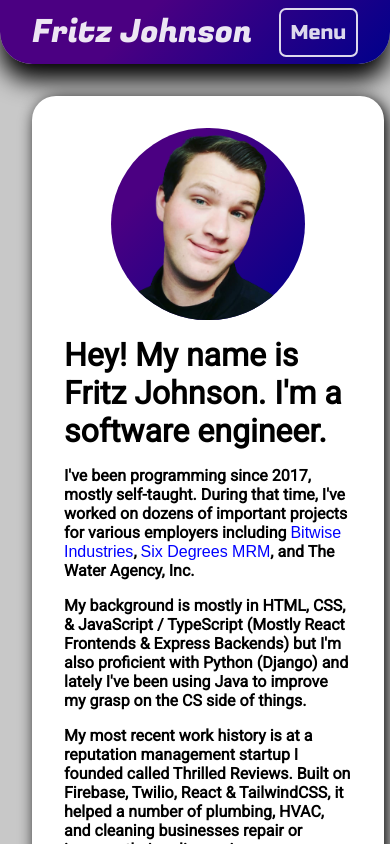
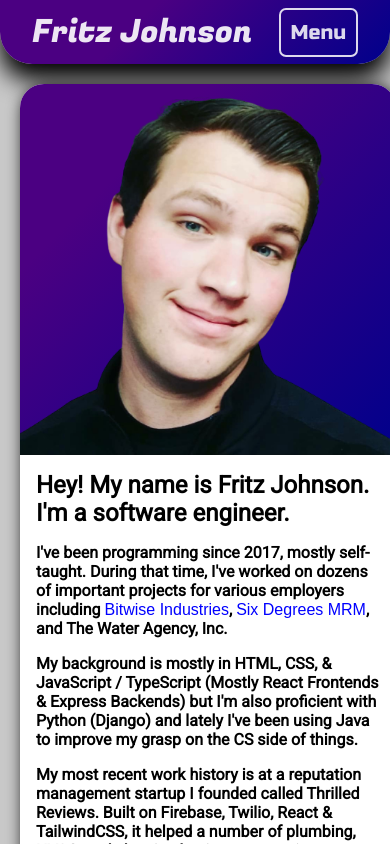
Before and after one commit to FritzTheDev/site, a React (Create React App) app: page / in a window 390 px wide. Shown: the top 844 px of the page. Built offline with nearby package versions, Linux system fonts and the light colour scheme.

Commit message:
cleanup the old "about" page

```diff
--- a/src/pages/Home/WelcomeBar.module.css
+++ b/src/pages/Home/WelcomeBar.module.css
@@ -11,7 +11,7 @@
   div.welcomeBar img {
     min-height: 65vh;
     height: 100%;
-    background-image: linear-gradient(-0.125turn, darkblue, indigo 75%);
+    background-image: linear-gradient(-0.125turn, darkblue, indigo 70%);
     border-top-left-radius: 1.5em;
     border-bottom-left-radius: 1.5em;
   }
@@ -36,27 +36,33 @@
 
 @media only screen and (max-width: 1100px) {
   div.welcomeBar {
+    margin: -0.75em;
     grid-column: 1 / 13;
     display: flex;
     flex-direction: column;
     align-items: center;
     background-color: white;
-    padding: 2em;
     border-radius: 1.5em;
     box-shadow: 0.2em 0.2em 1em black;
   }
 
   div.welcomeBar img {
     height: 12em;
-    background-image: linear-gradient(-0.125turn, darkblue, indigo 75%);
+    margin: 1em;
+    margin-top: 1.5em;
+    background-image: linear-gradient(-0.125turn, darkblue, indigo 70%);
     border-radius: 1000em;
     margin-bottom: 1em;
+  }
+
+  div.welcomeBar div {
+    margin: 1em;
   }
 
   div.welcomeBar div h1 {
     font-family: 'Roboto';
     font-weight: 800;
-    font-size: 2em;
+    font-size: 1.5em;
     margin: 0px;
   }
 
@@ -67,6 +73,19 @@
   }
 }
 
+@media only screen and (max-width: 800px) {
+  div.welcomeBar img {
+    width: 100%;
+    height: auto;
+    background-image: linear-gradient(-0.125turn, darkblue, indigo 75%);
+    border-top-right-radius: 1.5em;
+    border-top-left-radius: 1.5em;
+    border-bottom-left-radius: 0em;
+    border-bottom-right-radius: 0em;
+    margin: 0px;
+  }
+}
+
 a.link {
   color: blue;
 }
--- a/src/pages/About/index.tsx
+++ b/src/pages/Projects/index.tsx
@@ -1,3 +1,3 @@
 import { MainLayout } from "../../shared";
 
-export const About = () => <MainLayout />
+export const Projects = () => <MainLayout />
--- a/src/pages/index.ts
+++ b/src/pages/index.ts
@@ -1,5 +1,5 @@
 export { FourZeroFour } from './FourZeroFour';
 export { Contact } from './Contact';
-export { About } from './About';
+export { Projects } from './Projects';
 export { BlogIndex } from './BlogIndex';
 export { Home } from './Home';
--- a/src/routing/Router.tsx
+++ b/src/routing/Router.tsx
@@ -1,12 +1,12 @@
 import { BrowserRouter, Redirect, Route, Switch } from 'react-router-dom';
-import { FourZeroFour, Contact, BlogIndex, Home, About } from '../pages';
+import { FourZeroFour, Contact, BlogIndex, Home, Projects } from '../pages';
 import {
   INDEX_ROUTE,
   CONTACT_ROUTE,
-  ABOUT_ROUTE,
+  PROJECTS_ROUTE,
   BLOG_INDEX_ROUTE,
   BLOG_POST_ROUTE,
-  NOT_FOUND_ROUTE
+  NOT_FOUND_ROUTE,
 } from './routes';
 
 export const Router = () => {
@@ -17,7 +17,7 @@ export const Router = () => {
         <Route exact path={BLOG_INDEX_ROUTE} component={BlogIndex} />
         <Route exact path={BLOG_POST_ROUTE} component={() => <div>Blog Post</div>} />
         <Route exact path={CONTACT_ROUTE} component={Contact} />
-        <Route exact path={ABOUT_ROUTE} component={About} />
+        <Route exact path={PROJECTS_ROUTE} component={Projects} />
         <Route exact path={NOT_FOUND_ROUTE} component={FourZeroFour} />
         <Route path={INDEX_ROUTE} render={() => <Redirect to={NOT_FOUND_ROUTE} />} />
       </Switch>
--- a/src/routing/routes.ts
+++ b/src/routing/routes.ts
@@ -7,6 +7,6 @@ export const DEMO_INDEX_ROUTE = '/demos';
 
 export const CONTACT_ROUTE = '/contact';
 
-export const ABOUT_ROUTE = '/about';
+export const PROJECTS_ROUTE = '/projects';
 
 export const NOT_FOUND_ROUTE = '/fourzerofour';
--- a/src/shared/MainNav/NavItems.tsx
+++ b/src/shared/MainNav/NavItems.tsx
@@ -1,10 +1,10 @@
 import { Link } from 'react-router-dom';
-import { CONTACT_ROUTE, ABOUT_ROUTE, INDEX_ROUTE } from '../../routing';
+import { CONTACT_ROUTE, PROJECTS_ROUTE, INDEX_ROUTE } from '../../routing';
 import styles from './MainNav.module.css';
 
 const items = [
   { path: INDEX_ROUTE, label: 'Home' },
-  { path: ABOUT_ROUTE, label: 'About' },
+  { path: PROJECTS_ROUTE, label: 'Projects' },
   { path: CONTACT_ROUTE, label: 'Contact' }
 ];
 
--- a/src/shared/MobileNav/MobileNav.module.css
+++ b/src/shared/MobileNav/MobileNav.module.css
@@ -33,7 +33,6 @@ h3.mobileNavMenuHeader {
   color: white;
   margin-top: -0.125em;
   margin-bottom: -0.5em;
-  text-decoration: solid white underline;
   font-family: 'Fugaz One', sans-serif;
 }
 
--- a/src/shared/MobileNav/NavItems.tsx
+++ b/src/shared/MobileNav/NavItems.tsx
@@ -1,12 +1,12 @@
 import { Link } from 'react-router-dom';
-import { CONTACT_ROUTE, ABOUT_ROUTE, INDEX_ROUTE } from '../../routing';
+import { CONTACT_ROUTE, PROJECTS_ROUTE, INDEX_ROUTE } from '../../routing';
 
 import styles from './MobileNav.module.css';
 
 const items = [
   { path: INDEX_ROUTE, label: 'Home' },
-  { path: ABOUT_ROUTE, label: 'About' },
-  { path: CONTACT_ROUTE, label: 'Contact Me' },
+  { path: PROJECTS_ROUTE, label: 'Projects' },
+  { path: CONTACT_ROUTE, label: 'Contact' },
 ];
 
 export const NavItems = () => {
```
